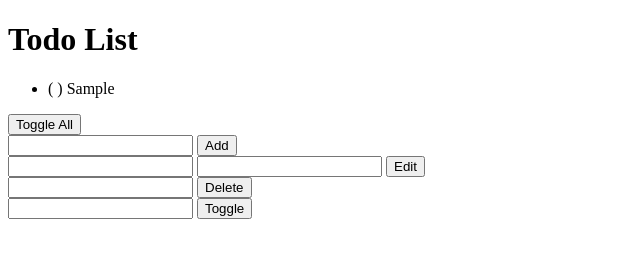
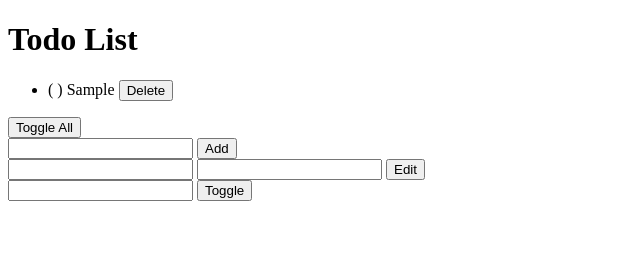
Before and after one commit to carl-parrish/todo_vanilla.js, a plain HTML site: page index.html in a window 1280 px wide. Both pictures are taken after typing "Sample" into the empty fields and a click on the button "Add". Shown: the whole page, without its empty margins (0-640 px from the left). Drawn offline with Linux system fonts and the light colour scheme.

Commit message:
Add delete buttons to each item

```diff
--- a/index.html
+++ b/index.html
@@ -1,5 +1,5 @@
 <!DOCTYPE html>
-<html>
+<html lang="en">
 
   <head>
     <link rel="stylesheet" href="style.css">
@@ -30,11 +30,6 @@
       </div>
 
     <div>
-      <input type="number" id="num_deletePosition"   />
-      <button id="btn_delete">Delete</button>
-    </div>
-
-    <div>
       <input type="number" id="num_togglePosition" />
       <button id="btn_toggle">Toggle</button>
     </div>
--- a/script.js
+++ b/script.js
@@ -1,51 +1,56 @@
 "use strict";
-
 
 const viewSection = document.getElementById('viewSection');
 const todosUl = document.querySelector('ul');
 
-
 var todoList = {
  todos: [],
- displayAll: function() {
+ displayAll() {
      todosUl.innerHTML = '';
    if (this.todos.length){
        document.querySelector('h3').innerHTML = '';
-     this.todos.map(function(todo){
+     this.todos.map((todo,indx,arr,todoList) =>{
        let flag = todo.completed ? "(X) ": '( ) ';
        let todoLi = document.createElement('li');
-       todoLi.textContent = flag + todo.todoText;
+       todoLi.id = indx;
+       todoLi.textContent = flag + todo.todoText + ' ';
+       todoLi.appendChild(this.createDeleteButton());
        todosUl.appendChild(todoLi);
      });
    }else{
      viewSection.insertAdjacentHTML('afterbegin', '<h3>Your todolist is empty!</h3>');
    }
   },
-  addTodo: function(textValue) {
+  createDeleteButton(){
+     let deleteButton = document.createElement('button');
+     deleteButton.textContent = 'Delete';
+     deleteButton.className = 'deleteButton';
+     return deleteButton;
+  },
+  addTodo(textValue){
     this.todos.push({
       todoText: textValue,
       completed: false
     });
     this.displayAll();
   },
-  changeTodo: function(index, newTextValue) {
+  changeTodo(index, newTextValue) {
     this.todos[index].todoText = newTextValue;
     this.displayAll();
   },
-  deleteTodo: function(index) {
+  deleteTodo(index) {
     this.todos.splice(index, 1);
     this.displayAll();
   },
-  toggleCompleted: function(index) {
+  toggleCompleted(index) {
     let current = this.todos[index];
     current.completed = !(current.completed);
     this.displayAll();
   },
-  toggleAll: function(){
+  toggleAll(){
     let todosArray = this.todos;
     let completedTodos = todosArray.filter(current=> current.completed === true);
     let bool = completedTodos.length !== todosArray.length;
-
     todosArray.map(current=> current.completed = bool);
     this.displayAll();
   }
@@ -55,7 +60,6 @@ var todoList = {
 const toggleAllButton    = document.getElementById('btn_toggleAll');
 const addButton          = document.getElementById('btn_add');
 const editButton         = document.getElementById('btn_edit');
-const deleteButton       = document.getElementById('btn_delete');
 const toggleButton       = document.getElementById('btn_toggle');
 
 // Event Listeners
@@ -77,16 +81,18 @@ editButton.addEventListener('click', function(){
     content.value  = '';
 });
 
-deleteButton.addEventListener('click', function(){
-    let position = document.getElementById('num_deletePosition');
-    todoList.deleteTodo(position.valueAsNumber);
-    position.value = '';
-});
-
 toggleButton.addEventListener('click', function(){
     let position = document.getElementById('num_togglePosition');
     todoList.toggleCompleted(position.valueAsNumber);
     position.value = '';
 });
 
+todosUl.addEventListener('click', (event) =>{
+    let myTarget = event.target;
+    let position = parseInt(myTarget.parentNode.id);
+    if (myTarget.className === 'deleteButton'){
+        todoList.deleteTodo(position);
+    }
+})
+
 window.onload = todoList.displayAll();
```
